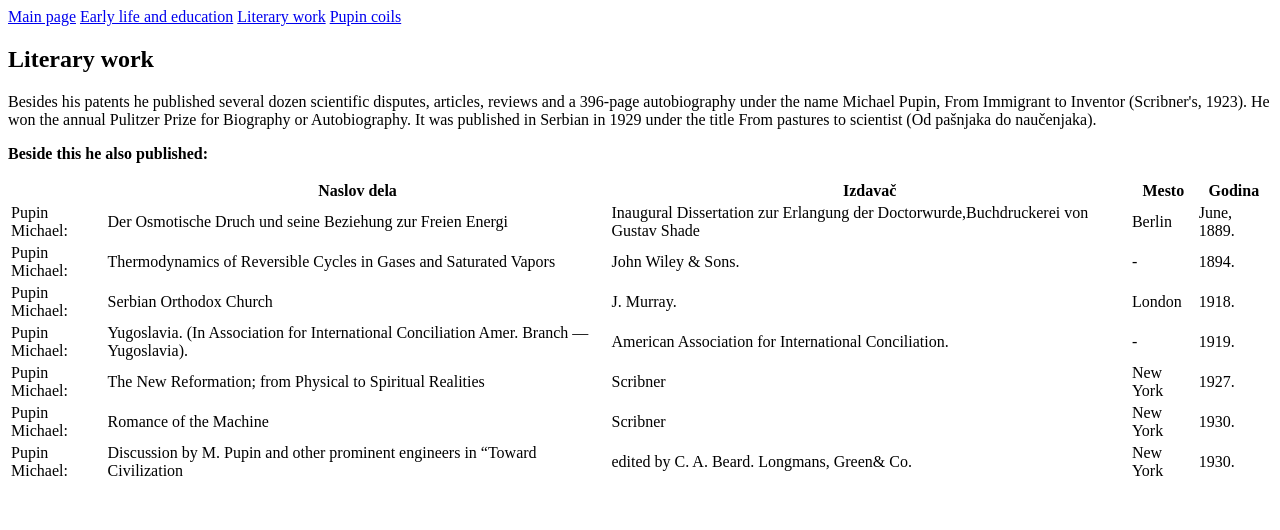
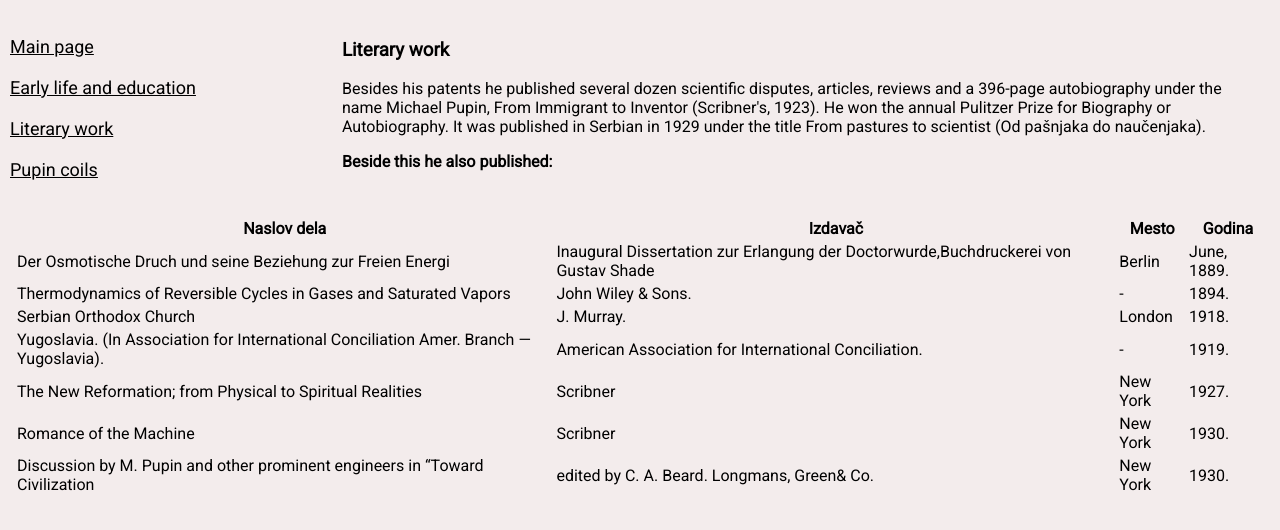
Before and after one commit to SvetlanaM83/Assignment_3, a plain HTML site: page literary_work.html in a window 1280 px wide. Drawn offline with Linux system fonts and the light colour scheme.

Commit message:
"background added"

```diff
--- a/css/style.css
+++ b/css/style.css
@@ -0,0 +1,35 @@
+body {
+  width: 1260px;
+  margin: 20px auto;
+  font-size: 16px;
+  font-family: 'Roboto', sans-serif, Arial, Helvetica, sans-serif;
+  background-color: #f3ececf8;
+
+
+}
+
+nav{
+    margin:  16px 0;
+    display: inline-block;
+    width: 300px;
+    vertical-align: top;
+
+
+
+}
+aside {
+    display:inline-block;
+    width: 900px;
+    margin-left: 2em;
+
+
+}
+
+a{
+    margin-right: 12px;
+    padding-bottom: 20px;
+    display:block;
+    color: black;
+    font-size: 18px;
+
+}
--- a/literary_work.html
+++ b/literary_work.html
@@ -3,6 +3,10 @@
 <head>
     <meta charset="UTF-8">
     <title>Literary work</title>
+    <link href="css/style.css" type="text/css" rel="stylesheet">
+    <link href="https://fonts.googleapis.com/css2?family=Roboto&family=Roboto+Slab&display=swap" rel="stylesheet">
+
+
 </head>
 <body>
     <nav>
@@ -11,12 +15,13 @@
         <a href="literary_work.html" target="_blank">Literary work</a>
         <a href="pupin_coils.html" target="_blank">Pupin coils</a>
     </nav><aside>
-
+  <section>
     <h1>Literary work</h1>
 
 <p>Besides his patents he published several dozen scientific disputes, articles, reviews and a 396-page autobiography under the name Michael Pupin, From Immigrant to Inventor (Scribner's, 1923). He won the annual Pulitzer Prize for Biography or Autobiography. It was published in Serbian in 1929 under the title From pastures to scientist (Od pašnjaka do naučenjaka). </p>
 
 <p><b>Beside this he also published:</b></p>
+</section>
 </aside>
 <table>
     <tr>
@@ -27,49 +32,49 @@
         <th>Godina</th>
     </tr>
     <tr>
-        <td>Pupin Michael:</td>
+        <th></th>
         <td>Der Osmotische Druch und seine Beziehung zur Freien Energi</td>
         <td>Inaugural Dissertation zur Erlangung der Doctorwurde,Buchdruckerei von Gustav Shade</td>
         <td>Berlin</td>
         <td>June, 1889.</td>
     </tr>
     <tr>
-        <td>Pupin Michael:</td>
+        <th></th>
         <td>Thermodynamics of Reversible Cycles in Gases and Saturated Vapors</td>
         <td>John Wiley & Sons.</td>
         <td>-</td>
         <td>1894.</td>
     </tr>
     <tr>
-        <td>Pupin Michael:</td>
+        <th></th>
         <td>Serbian Orthodox Church</td>
         <td>J. Murray.</td>
         <td>London</td>
         <td>1918.</td>
     </tr>
     <tr>
-        <td>Pupin Michael:</td>
+        <th></th>
         <td>Yugoslavia. (In Association for International Conciliation Amer. Branch —Yugoslavia).</td>
         <td>American Association for International Conciliation.</td>
         <td>-</td>
         <td> 1919.</td>
     </tr>
     <tr>
-        <td>Pupin Michael:</td>
+        <th></th>
         <td>The New Reformation; from Physical to Spiritual Realities</td>
         <td>Scribner</td>
         <td>New York</td>
         <td>1927.</td>
     </tr>
     <tr>
-        <td>Pupin Michael:</td>
+        <th></th>
         <td>Romance of the Machine</td>
         <td>Scribner</td>
         <td>New York</td>
         <td>1930.</td>
     </tr>
     <tr>
-        <td>Pupin Michael:</td>
+        <th></th>
         <td>Discussion by M. Pupin and other prominent engineers in “Toward Civilization</td>
         <td>edited by C. A. Beard. Longmans, Green& Co.</td>
         <td>New York</td>
```
Also changed, not shown: early_life_and_education.html (+6 -1 lines), index.html (+5 -0 lines), pupin_coils.html (+13 -8 lines).
